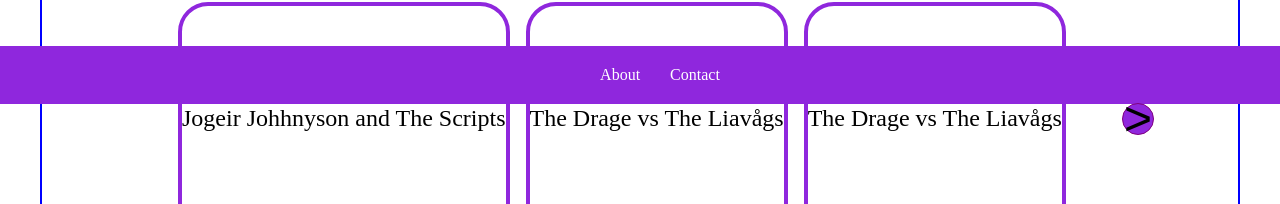
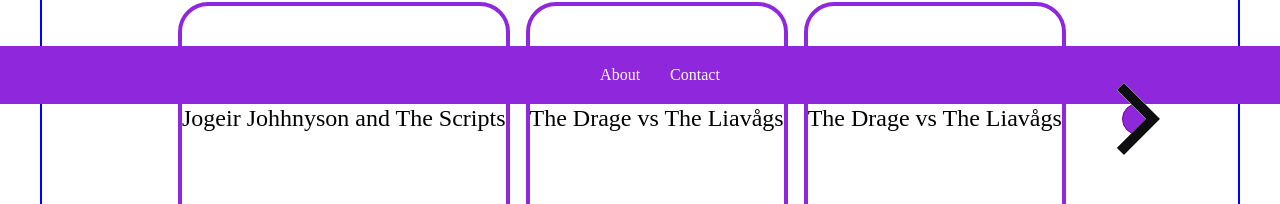
Before and after one commit to IDATA2301/idata2301-ticketlords-group4, a React (Vite) app: page / in a window 1280 px wide. Shown: the part 696-900 px from the top of the page. Built offline with nearby package versions, Linux system fonts and the light colour scheme.

Commit message:
Changed arrow icons from generic < and > symbols, to image

```diff
--- a/src/App.tsx
+++ b/src/App.tsx
@@ -126,7 +126,10 @@ function App() {
                     className="arrow-left-button"
                     onClick={() => slide(-1)}
                   >
-                    {"<"}
+                    <img
+                      src="/src/assets/arrow-left.png"
+                      alt="Arrow left icon"
+                    />
                   </button>
                 )}
               </div>
@@ -156,7 +159,10 @@ function App() {
                     className="arrow-right-button"
                     onClick={() => slide(1)}
                   >
-                    {">"}
+                    <img
+                      src="/src/assets/arrow-right.png"
+                      alt="Arrow right icon"
+                    />
                   </button>
                 )}
               </div>
```
Also changed, not shown: src/assets/arrow-left.png (added), src/assets/arrow-right.png (added).
